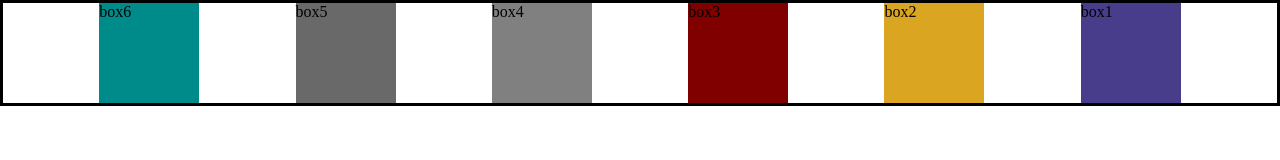
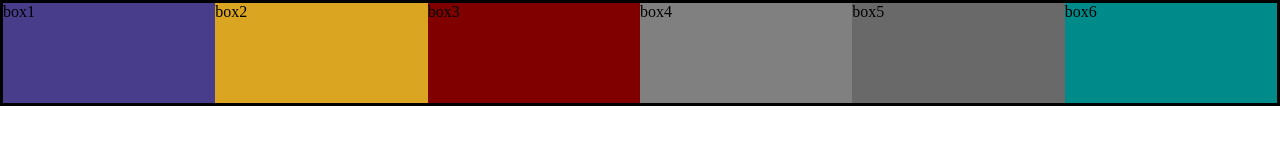
Before and after one commit to RemLiquit/Curso-Definitivo-HTML-Css, a plain HTML site: page css/claseDisplay/flex/index.html in a window 1280 px wide. Drawn offline with Linux system fonts and the light colour scheme.

Commit message:
19.4 Flexbox layouts

```diff
--- a/css/claseDisplay/flex/style.css
+++ b/css/claseDisplay/flex/style.css
@@ -15,17 +15,24 @@ body {
 .container {
   border: 0.3rem solid black;
   display: flex;
-  justify-content: space-evenly;
-  flex-flow: row-reverse wrap;
+  /* limitando a su contenido
+  align-items: baseline; */
+  /* limitando a la altura de su padre
+  align-items: stretch; */
+  /* height: 50vh; */
+  flex-wrap: wrap;
 }
 
 .box {
-  width: 10rem;
   height: 10rem;
+  flex-basis: 10rem;
+  flex-grow: 1;
 }
 
 .box1 {
   background-color: darkslateblue;
+  /* toma el espacio sobrante y crece */
+  /* flex-grow: 1; */
 }
 .box2 {
   background-color: goldenrod;
```
